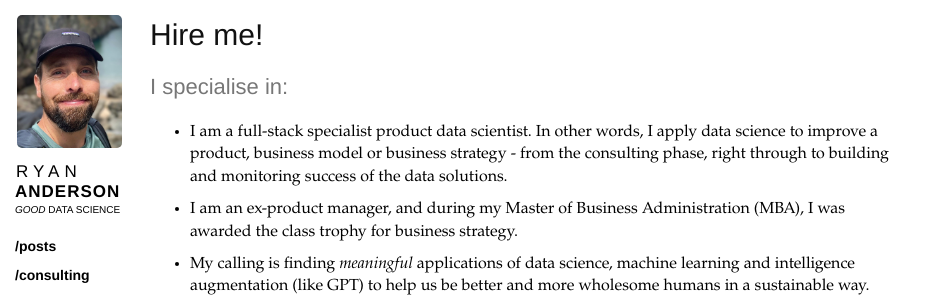
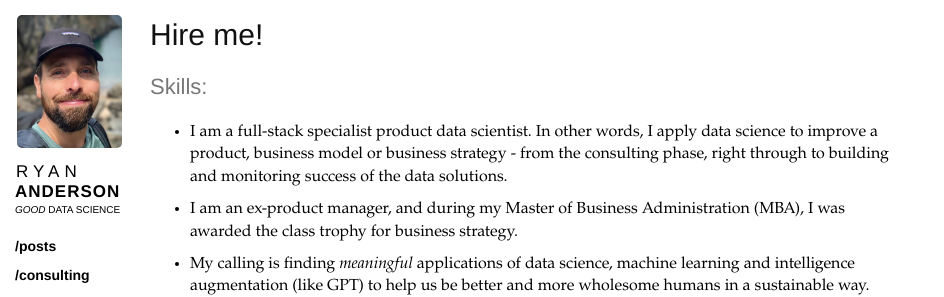
Before and after one commit to ryan-anderson-ds/ryan-anderson-ds.github.io, a Jekyll site: the page built from consulting.md, in a window 1280 px wide. Shown: the top 297 px of the page, without its empty margins (0-944 px from the left). Built offline with Jekyll 4.4.1, drawn with Linux system fonts in a browser that asks for light colours.

Commit message:
Update consulting.md

```diff
--- a/consulting.md
+++ b/consulting.md
@@ -4,7 +4,7 @@ title: "Hire me!"
 permalink: /consulting/
 ---
 
-### I specialise in:
+### Skills:
 * I am a full-stack specialist product data scientist. In other words, I apply data science to improve a product, business model or business strategy - from the consulting phase, right through to building and monitoring success of the data solutions.
 * I am an ex-product manager, and during my Master of Business Administration (MBA), I was awarded the class trophy for business strategy.
 * My calling is finding _meaningful_ applications of data science, machine learning and intelligence augmentation (like GPT) to help us be better and more wholesome humans in a sustainable way.
```
